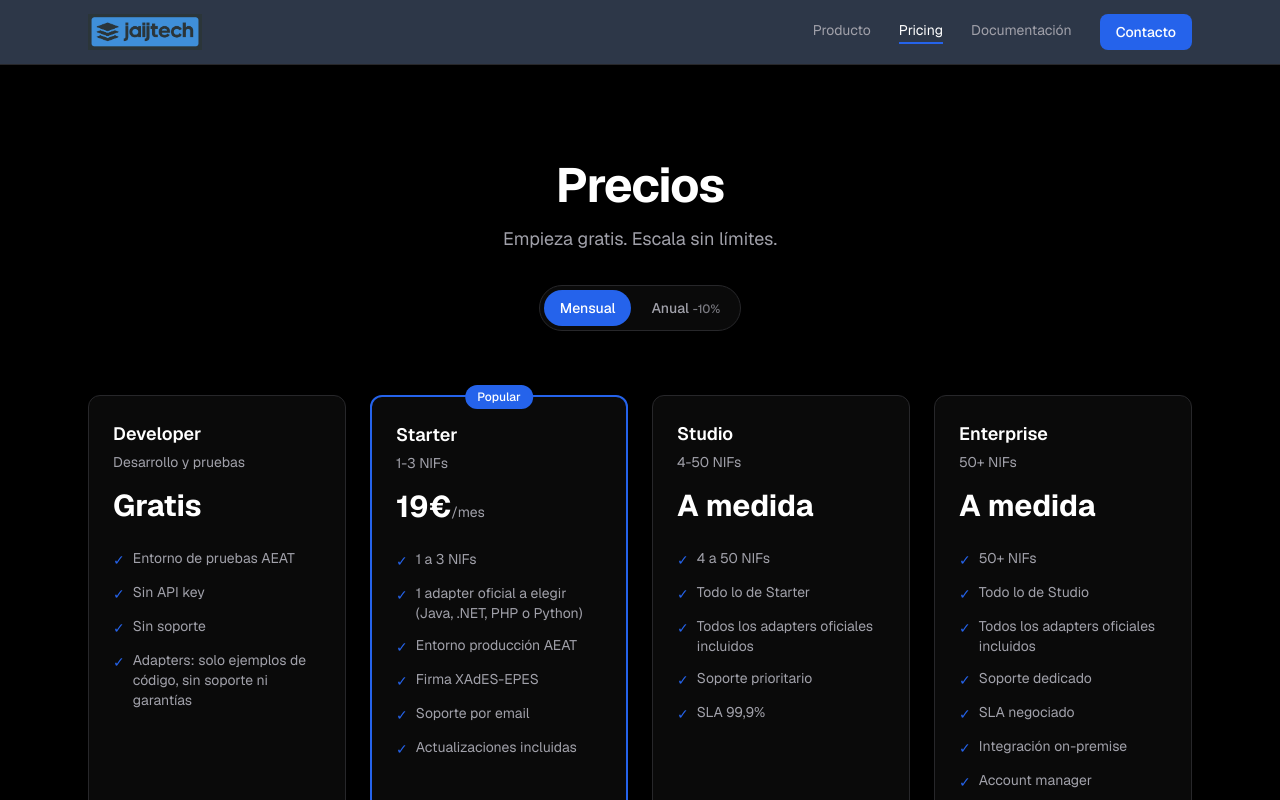
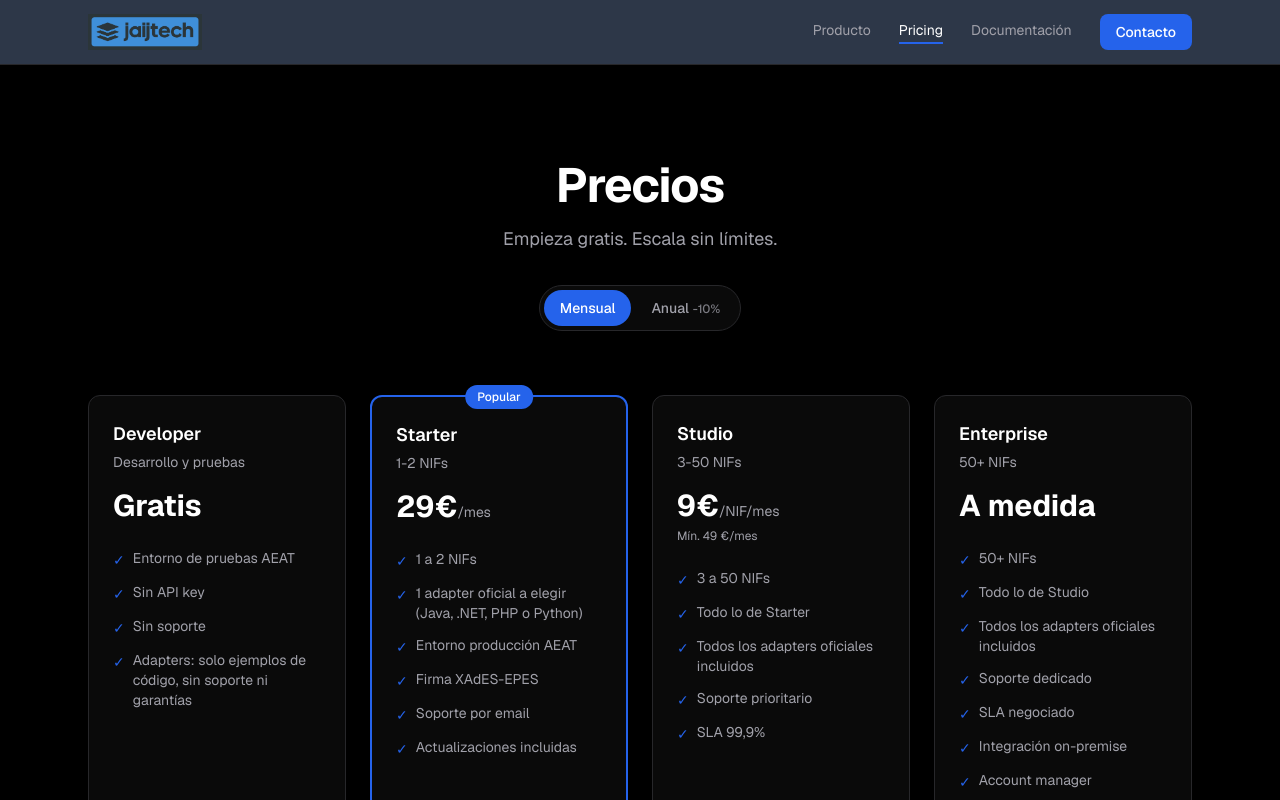
Before and after one commit to jaijtech/jaijtech.com, a Next.js app: page /pricing in a window 1280 px wide. Shown: the top 800 px of the page. Built offline with nearby package versions, Linux system fonts and the light colour scheme.

Commit message:
feat: pricing actualizado — Starter 29€ 1-2NIFs, Studio 9€/NIF mín 49€ 3-50NIFs

```diff
--- a/app/pricing/pricing-content.tsx
+++ b/app/pricing/pricing-content.tsx
@@ -40,13 +40,13 @@ const plans: Plan[] = [
   },
   {
     name: "Starter",
-    description: "1-3 NIFs",
-    monthlyPrice: 19,
-    annualPrice: 17.08,
+    description: "1-2 NIFs",
+    monthlyPrice: 29,
+    annualPrice: 26.08,
     priceId: "price_1TGauTHpRIgYi6V9SfF1Vcav",
     annualPriceId: "price_1TGqw9HpRIgYi6V9CpSMYSrm",
     features: [
-      "1 a 3 NIFs",
+      "1 a 2 NIFs",
       "1 adapter oficial a elegir (Java, .NET, PHP o Python)",
       "Entorno producción AEAT",
       "Firma XAdES-EPES",
@@ -59,14 +59,15 @@ const plans: Plan[] = [
   },
   {
     name: "Studio",
-    description: "4-50 NIFs",
-    monthlyPrice: null,
-    annualPrice: null,
-    priceLabel: "A medida",
+    description: "3-50 NIFs",
+    monthlyPrice: 9,
+    annualPrice: 8,
     priceId: null,
     annualPriceId: null,
+    priceUnit: "/NIF/mes",
+    minPrice: "Mín. 49\u00A0\u20AC/mes",
     features: [
-      "4 a 50 NIFs",
+      "3 a 50 NIFs",
       "Todo lo de Starter",
       "Todos los adapters oficiales incluidos",
       "Soporte prioritario",
```
